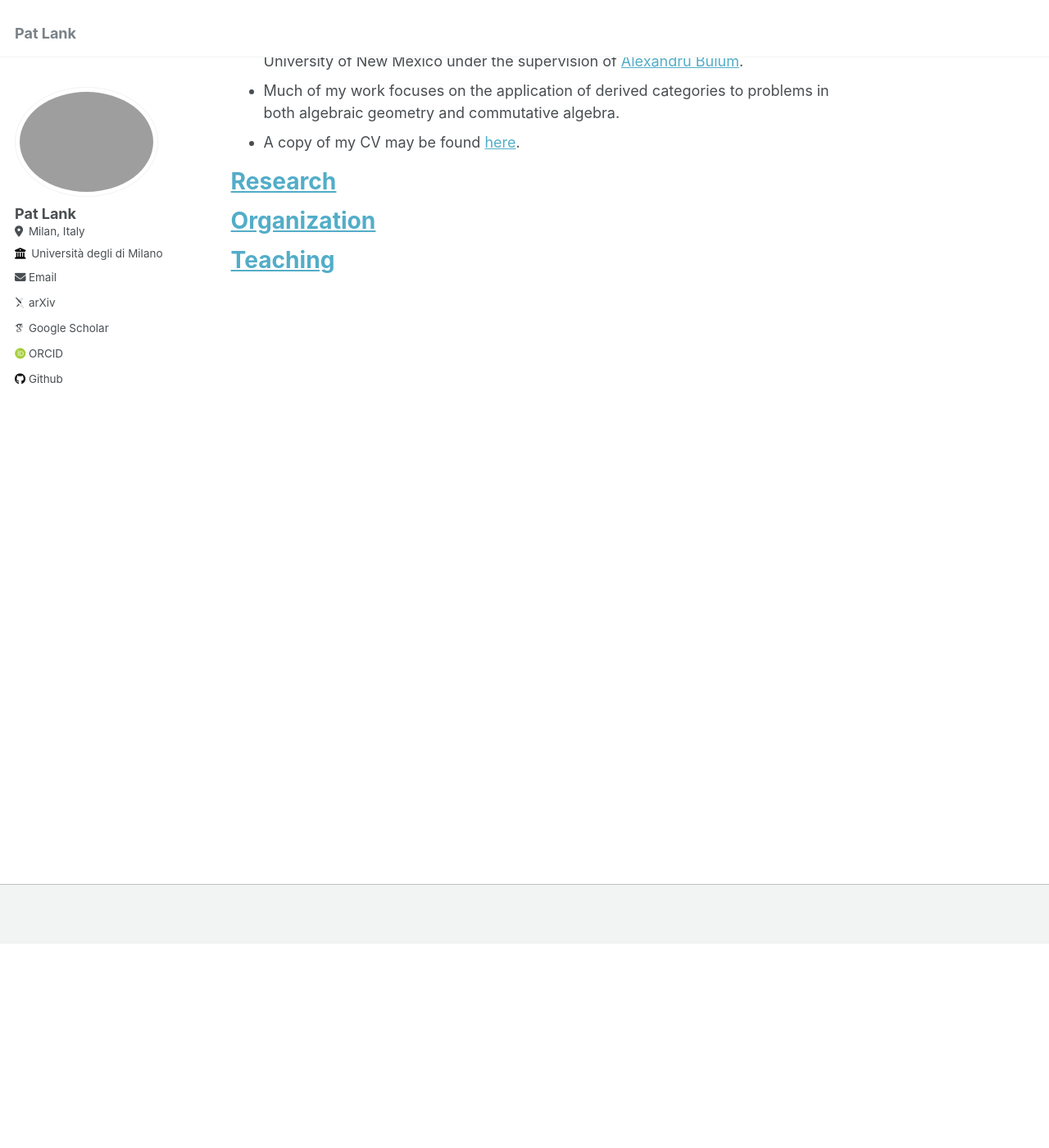
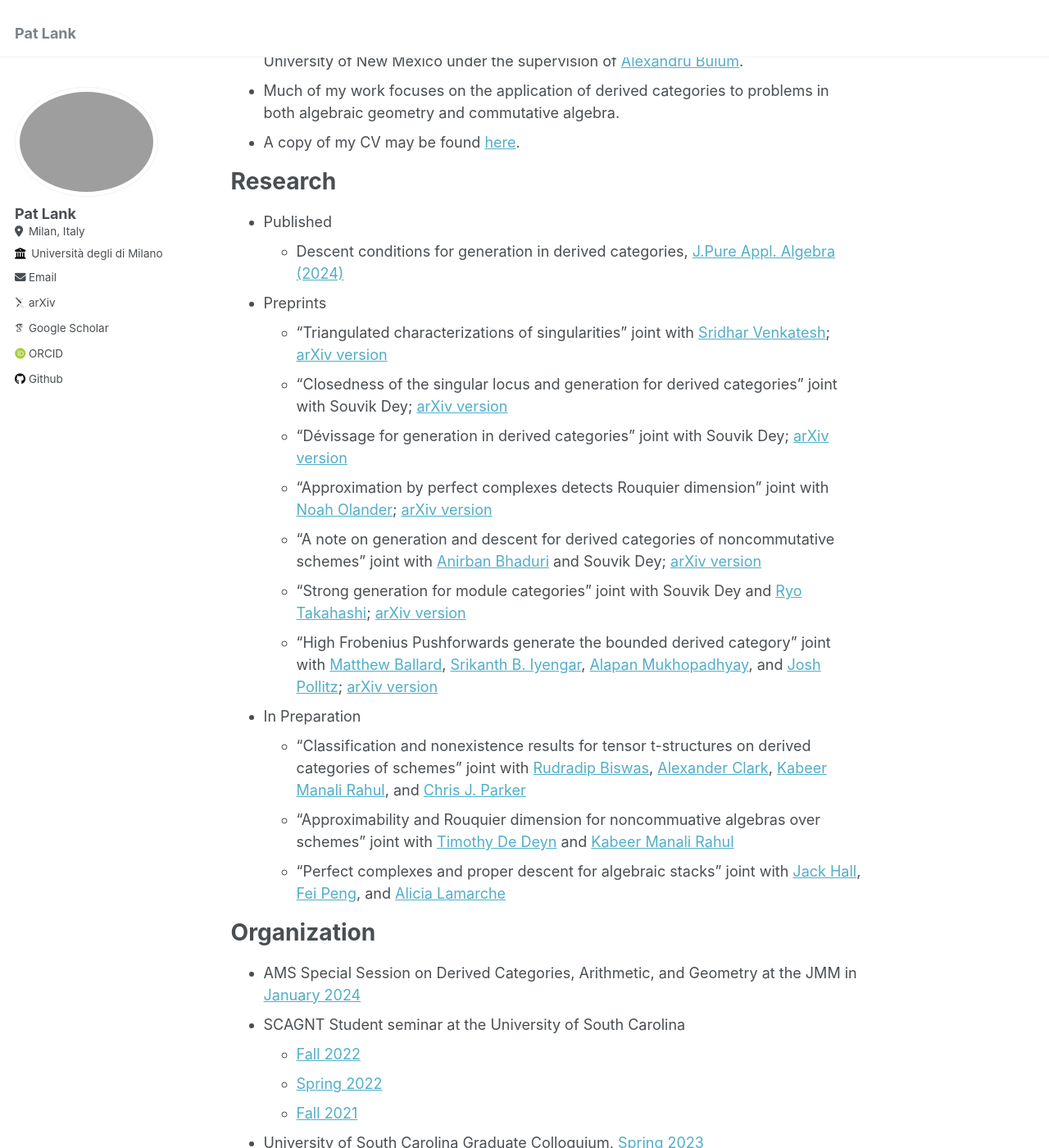
Before and after one commit to lankp/oldoldfile, a Jekyll site: the page built from _pages/about.md, in a window 1280 px wide and 1400 px high, scrolled down 249 px. Shown: the whole window at 82% size. Built offline with Jekyll 4.4.1, drawn with Linux system fonts in a browser that asks for light colours; some web fonts are replaced; some of the changed text lies outside the part shown.

Commit message:
Update about.md

```diff
--- a/_pages/about.md
+++ b/_pages/about.md
@@ -11,11 +11,46 @@ redirect_from:
 - Much of my work focuses on the application of derived categories to problems in both algebraic geometry and commutative algebra.
 - A copy of my CV may be found [here](/LankCV.pdf).
 
-[Research](/research.md)
+Research
 ==
 
-[Organization](/organization.md)
+- Published
+  - Descent conditions for generation in derived categories, [J.Pure Appl. Algebra (2024)](https://doi.org/10.1016/j.jpaa.2024.107671)
+- Preprints
+  - "Triangulated characterizations of singularities" joint with [Sridhar Venkatesh](https://sites.google.com/view/sridhar-venkatesh); [arXiv version](https://arxiv.org/abs/2405.04389)
+  - "Closedness of the singular locus and generation for derived categories" joint with Souvik Dey; [arXiv version](https://arxiv.org/abs/2403.19564)
+  - "Dévissage for generation in derived categories" joint with Souvik Dey; [arXiv version](http://arxiv.org/abs/2401.13661)
+  - "Approximation by perfect complexes detects Rouquier dimension" joint with [Noah Olander](https://noaholander.github.io/); [arXiv version](https://arxiv.org/abs/2401.10146)
+  - "A note on generation and descent for derived categories of noncommutative schemes" joint with [Anirban Bhaduri](https://sc.edu/study/colleges_schools/artsandsciences/mathematics/our_people/directory/bhaduri_anirban.php) and Souvik Dey; [arXiv version](http://arxiv.org/abs/2312.02840)
+  - "Strong generation for module categories" joint with Souvik Dey and [Ryo Takahashi](https://www.math.nagoya-u.ac.jp/~takahashi/); [arXiv version](https://arxiv.org/abs/2307.13675)
+  - "High Frobenius Pushforwards generate the bounded derived category" joint with [Matthew Ballard](https://www.matthewrobertballard.com/), [Srikanth B. Iyengar](https://www.math.utah.edu/~iyengar/), [Alapan Mukhopadhyay](http://www-personal.umich.edu/~alapanm/), and [Josh Pollitz](https://www.joshpollitz.com/); [arXiv version](https://arxiv.org/abs/2303.18085)
+ - In Preparation
+   - "Classification and nonexistence results for tensor t-structures on derived categories of schemes" joint with [Rudradip Biswas](https://sites.google.com/view/rudradip-biswas/home), [Alexander Clark](https://sites.google.com/site/alexanderpclarkmath/), [Kabeer Manali Rahul](https://maths.anu.edu.au/people/kabeer-manali-rahul), and [Chris J. Parker](https://trr358.math.uni-bielefeld.de/people/view/756)
+   - "Approximability and Rouquier dimension for noncommuative algebras over schemes" joint with [Timothy De Deyn](https://tdedeyn.github.io/) and [Kabeer Manali Rahul](https://maths.anu.edu.au/people/kabeer-manali-rahul)
+   - "Perfect complexes and proper descent for algebraic stacks" joint with [Jack Hall](https://blogs.unimelb.edu.au/jack-hall/), [Fei Peng](https://algebraicgeometry.science.unimelb.edu.au/#tab171), and [Alicia Lamarche](https://alicialamarche.com/about)
+
+Organization
 ===
 
-[Teaching](/teaching.md)
+- AMS Special Session on Derived Categories, Arithmetic, and Geometry at the JMM in [January 2024](https://www.jointmathematicsmeetings.org/meetings/national/jmm2024/2300_program_ss105.html#title)
+- SCAGNT Student seminar at the University of South Carolina
+  - [Fall 2022](https://www.scagnt.org/student_seminar/)
+  - [Spring 2022](https://www.scagnt.org/student_seminar/spring/2022/index.html)
+  - [Fall 2021](https://www.scagnt.org/student_seminar/fall/2021/index.html)
+- University of South Carolina Graduate Colloquium, [Spring 2023](https://www.jonathanmichaelsmith.com/graduate-colloquium-spring-2023)
+
+Teaching
 ==
+
+- University of South Carolina
+  - MATH 241 - Calculus III, Summer 2021, Summer 2022
+  - MATH 174 - Discrete structures for computer science, Spring 2023
+  - MATH 122 - Business Calculus, Spring 2021, Spring 2022, [Spring 2024](/teaching/USCMATH122S24/USCMATH122S24.html)
+  - MATH 115 - Precalculus, Fall 2021
+  - MATH 111 - Basic College Mathematics, Fall 2021 (overload), Fall 2022
+  - MATH 111i - Intensive Basic College Mathematics, Fall 2023
+
+- University of New Mexico
+  - MATH 180 - Calculus I, Summer 2020
+  - MATH 121 - College Algebra, Fall 2017
+  - MATH 101, 102, 103 - Intermediate Algebra Part I, II, III, Fall 2018
```
